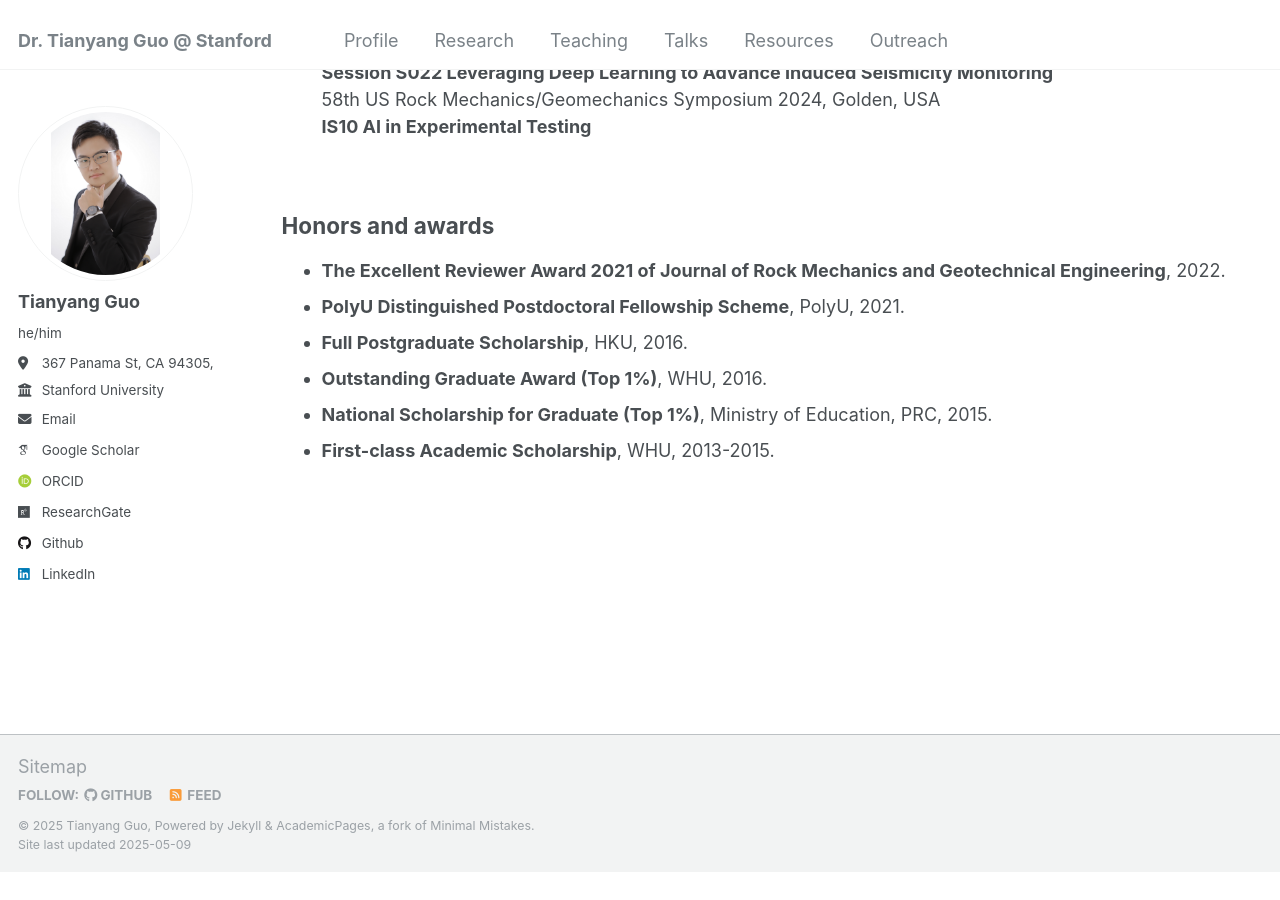
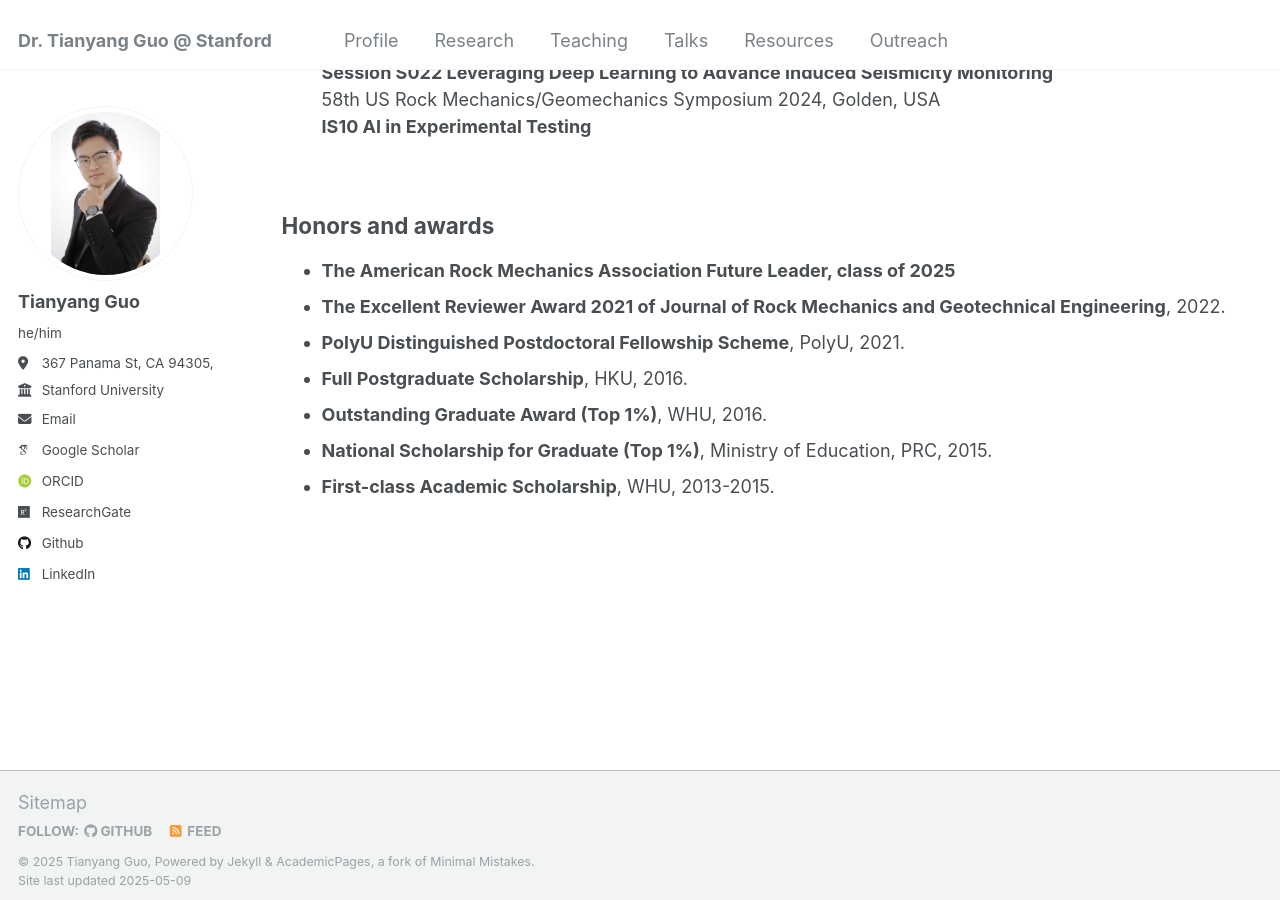
Before and after one commit to guotystanford/guotystanford.github.io, a Jekyll site: the page built from _pages/profile.md, in a window 1280 px wide and 900 px high, scrolled down 1434 px. Built offline with Jekyll 4.4.1, drawn with Linux system fonts in a browser that asks for light colours; some web fonts are replaced; before the commit the page ends 2306 px from its top, so only the background shows below that.

Commit message:
Update profile.md

```diff
--- a/_pages/profile.md
+++ b/_pages/profile.md
@@ -58,6 +58,7 @@ author_profile: true
 <br>
 
 ## Honors and awards
+* <b>The American Rock Mechanics Association Future Leader, class of 2025
 * <b>The Excellent Reviewer Award 2021 of Journal of Rock Mechanics and Geotechnical Engineering</b>, 2022.
 * <b>PolyU Distinguished Postdoctoral Fellowship Scheme</b>, PolyU, 2021.
 * <b>Full Postgraduate Scholarship</b>, HKU, 2016.
```
